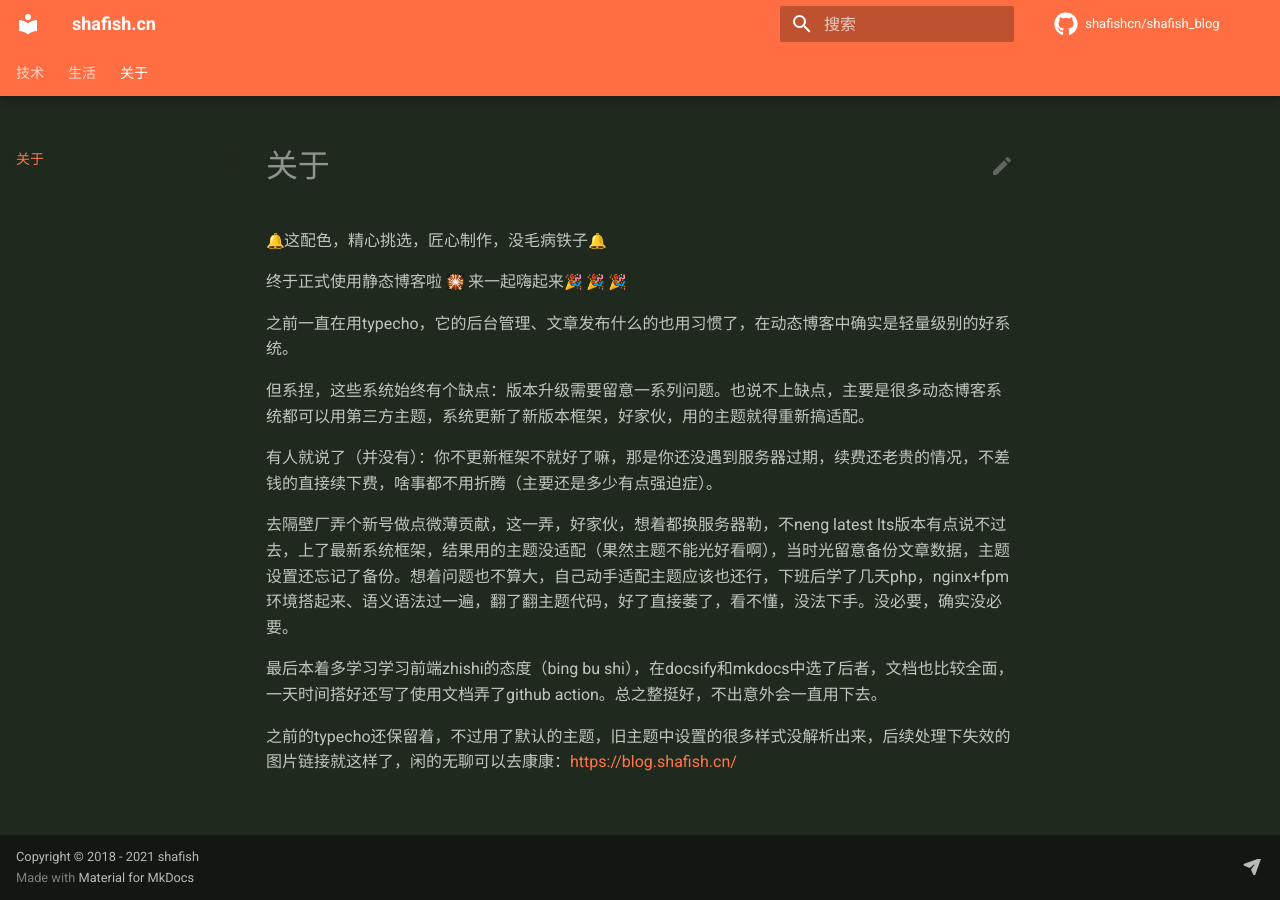
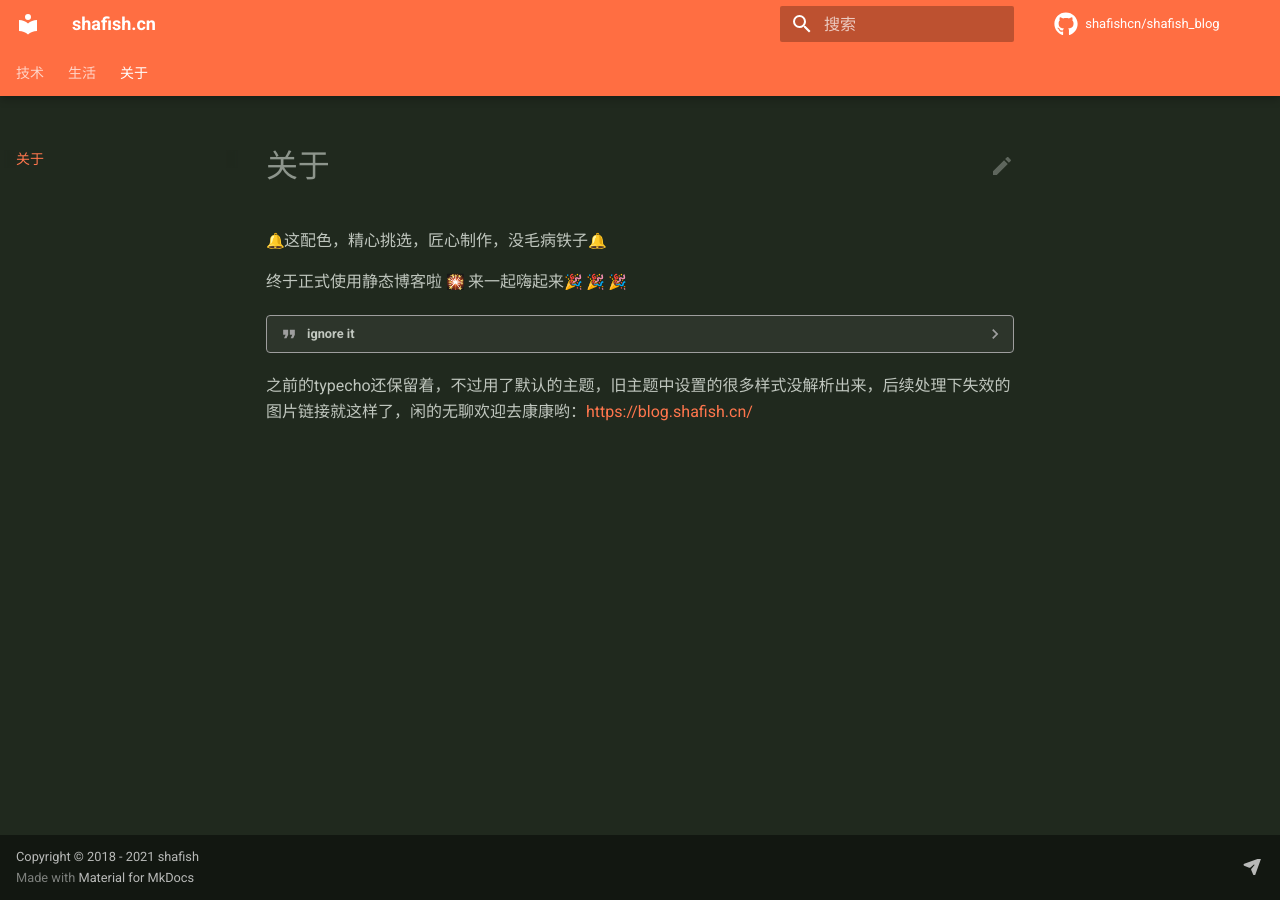
Before and after one commit to tffats/shafish_blog, an MkDocs documentation site: the page built from docs/about.md, in a window 1280 px wide. Built offline with MkDocs 1.6.1 and Material for MkDocs 9.7.7, drawn with Linux system fonts in a browser that asks for light colours; emoji names are drawn with the system emoji font; comment, search, counter and statistics services are not loaded.

Commit message:
基本搭建完成，准备分支

```diff
--- a/docs/about.md
+++ b/docs/about.md
@@ -7,14 +7,16 @@ vssue: ""
 
 终于正式使用静态博客啦 :sparkler:  来一起嗨起来:tada: :tada: :tada:
 
-之前一直在用typecho，它的后台管理、文章发布什么的也用习惯了，在动态博客中确实是轻量级别的好系统。
+??? quote "ignore it"
 
-但系捏，这些系统始终有个缺点：版本升级需要留意一系列问题。也说不上缺点，主要是很多动态博客系统都可以用第三方主题，系统更新了新版本框架，好家伙，用的主题就得重新搞适配。
+    {--之前一直在用typecho，它的后台管理、文章发布什么的也用习惯了，在动态博客中确实是轻量级别的好系统。--}
 
-有人就说了（并没有）：你不更新框架不就好了嘛，那是你还没遇到服务器过期，续费还老贵的情况，不差钱的直接续下费，啥事都不用折腾（主要还是多少有点强迫症）。
+    {--但系捏，这些系统始终有个缺点：版本升级需要留意一系列问题。也说不上缺点，主要是很多动态博客系统都可以用第三方主题，系统更新了新版本框架，好家伙，用的主题就得重新搞适配。--}
 
-去隔壁厂弄个新号做点微薄贡献，这一弄，好家伙，想着都换服务器勒，不neng latest lts版本有点说不过去，上了最新系统框架，结果用的主题没适配（果然主题不能光好看啊），当时光留意备份文章数据，主题设置还忘记了备份。想着问题也不算大，自己动手适配主题应该也还行，下班后学了几天php，nginx+fpm环境搭起来、语义语法过一遍，翻了翻主题代码，好了直接萎了，看不懂，没法下手。没必要，确实没必要。
+    {--有人就说了（并没有）：你不更新框架不就好了嘛，那是你还没遇到服务器过期，续费还老贵的情况，不差钱的直接续下费，啥事都不用折腾（主要还是多少有点强迫症）。--}
 
-最后本着多学习学习前端zhishi的态度（bing bu shi），在docsify和mkdocs中选了后者，文档也比较全面，一天时间搭好还写了使用文档弄了github action。总之整挺好，不出意外会一直用下去。
+    {--去隔壁厂弄个新号做点微薄贡献，这一弄，好家伙，想着都换服务器勒，不neng latest lts版本有点说不过去，上了最新系统框架，结果用的主题没适配（果然主题不能光好看啊），当时光留意备份文章数据，主题设置还忘记了备份。想着问题也不算大，自己动手适配主题应该也还行，下班后学了几天php，nginx+fpm环境搭起来、语义语法过一遍，翻了翻主题代码，好了直接萎了，看不懂，没法下手。没必要，确实没必要。--}
 
-之前的typecho还保留着，不过用了默认的主题，旧主题中设置的很多样式没解析出来，后续处理下失效的图片链接就这样了，闲的无聊可以去康康：[https://blog.shafish.cn/](https://blog.shafish.cn/)
+    {--最后本着多学习学习前端zhishi的态度（bing bu shi），在docsify和mkdocs中选了后者，文档也比较全面，一天时间搭好还写了使用文档弄了github action。总之整挺好，不出意外会一直用下去。--}
+
+之前的typecho还保留着，不过用了默认的主题，旧主题中设置的很多样式没解析出来，后续处理下失效的图片链接就这样了，闲的无聊欢迎去康康哟：[https://blog.shafish.cn/](https://blog.shafish.cn/)
```
Also changed, not shown: docs/blog/2021/12/github_action.md (+3 -1 lines), docs/blog/mkdocs.md (+13 -0 lines).
